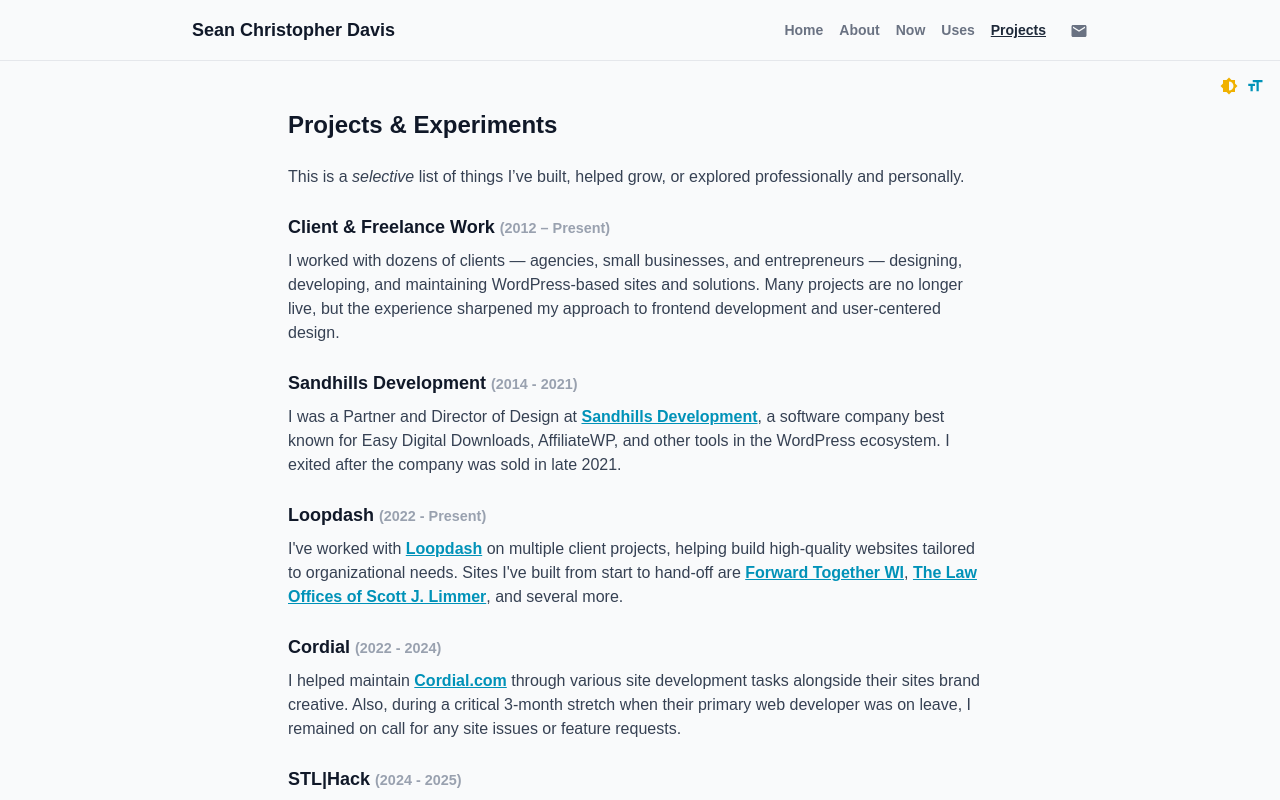
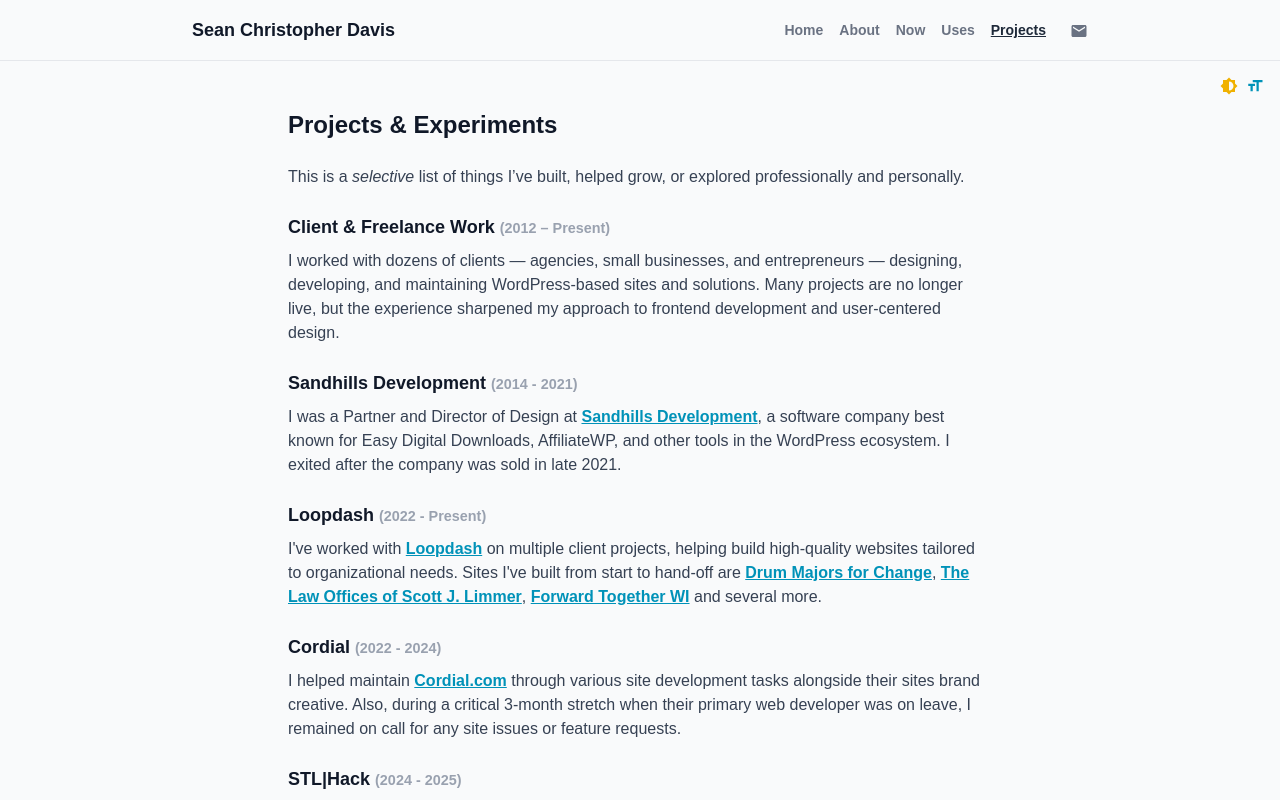
Before and after one commit to SeanChDavis/SeanChDavis, a React (Vite) app: page /projects in a window 1280 px wide. Shown: the top 800 px of the page. Built offline with nearby package versions, Linux system fonts and the light colour scheme; the HTML template or start-up script is replaced by a standard one.

Commit message:
add DMfC to Projects page

```diff
--- a/src/pages/Projects.jsx
+++ b/src/pages/Projects.jsx
@@ -27,7 +27,7 @@
                 <section className="space-y-2">
                     <h2 className={headingClasses}>Loopdash <small className={"text-gray-400"}>(2022 - Present)</small></h2>
                     <p>
-                        I've worked with <a href="https://loopdash.com" target="_blank" rel="noopener noreferrer" className={linkClasses}>Loopdash</a> on multiple client projects, helping build high-quality websites tailored to organizational needs. Sites I've built from start to hand-off are <a href="https://forwardtogetherwi.org/" target="_blank" rel="noopener noreferrer" className={linkClasses}>Forward Together WI</a>, <a href="https://crimlawny.com/" target="_blank" rel="noopener noreferrer" className={linkClasses}>The Law Offices of Scott J. Limmer</a>, and several more.
+                        I've worked with <a href="https://loopdash.com" target="_blank" rel="noopener noreferrer" className={linkClasses}>Loopdash</a> on multiple client projects, helping build high-quality websites tailored to organizational needs. Sites I've built from start to hand-off are <a href="https://drummajorsforchange.org/" target="_blank" rel="noopener noreferrer" className={linkClasses}>Drum Majors for Change</a>, <a href="https://crimlawny.com/" target="_blank" rel="noopener noreferrer" className={linkClasses}>The Law Offices of Scott J. Limmer</a>, <a href="https://forwardtogetherwi.org/" target="_blank" rel="noopener noreferrer" className={linkClasses}>Forward Together WI</a> and several more.
                     </p>
                 </section>
 
```
